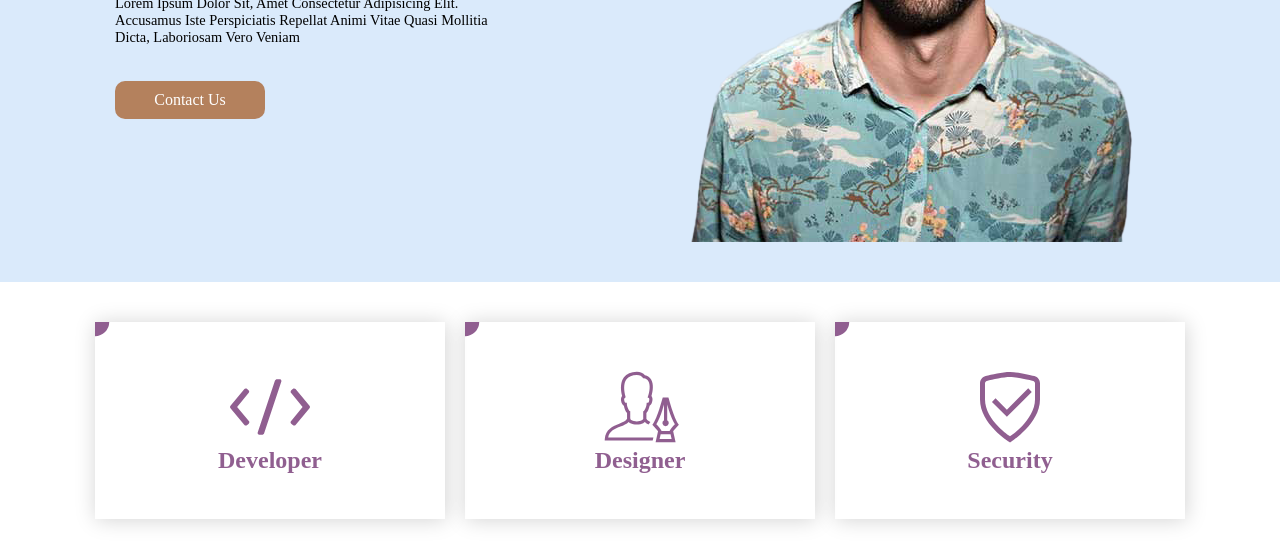
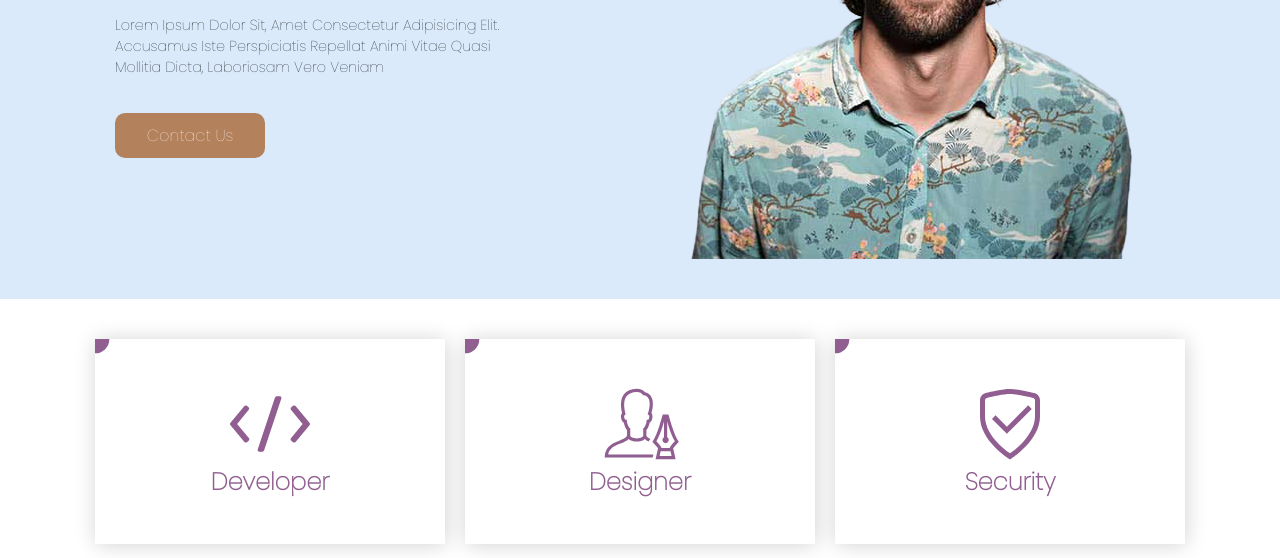
Before and after one commit to honoremihigo/my-portifolio, a plain HTML site: page index.html in a window 1280 px wide. Shown: the part 394-952 px from the top of the page. Drawn offline with Linux system fonts and the light colour scheme.

Commit message:
chane a font

```diff
--- a/index.html
+++ b/index.html
@@ -7,6 +7,9 @@
     <title>mihigo</title>
     <link rel="stylesheet" href="./css/style.css">
     <link rel="shortcut icon" href="./img/logo.svg" type="image/x-icon">
+    <link rel="preconnect" href="https://fonts.googleapis.com">
+    <link rel="preconnect" href="https://fonts.gstatic.com" crossorigin>
+    <link href="https://fonts.googleapis.com/css2?family=Poppins:ital,wght@0,100;1,100&display=swap" rel="stylesheet">
 </head>
 <body>
     <div class="topper show">
```
